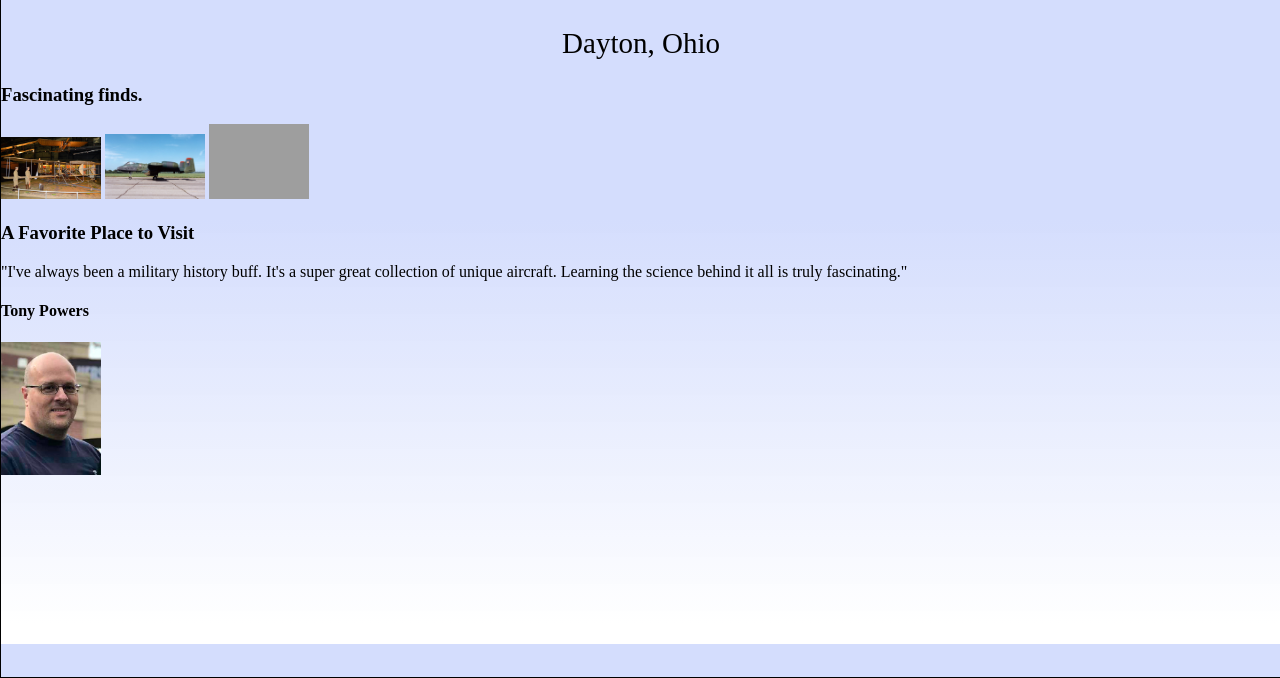
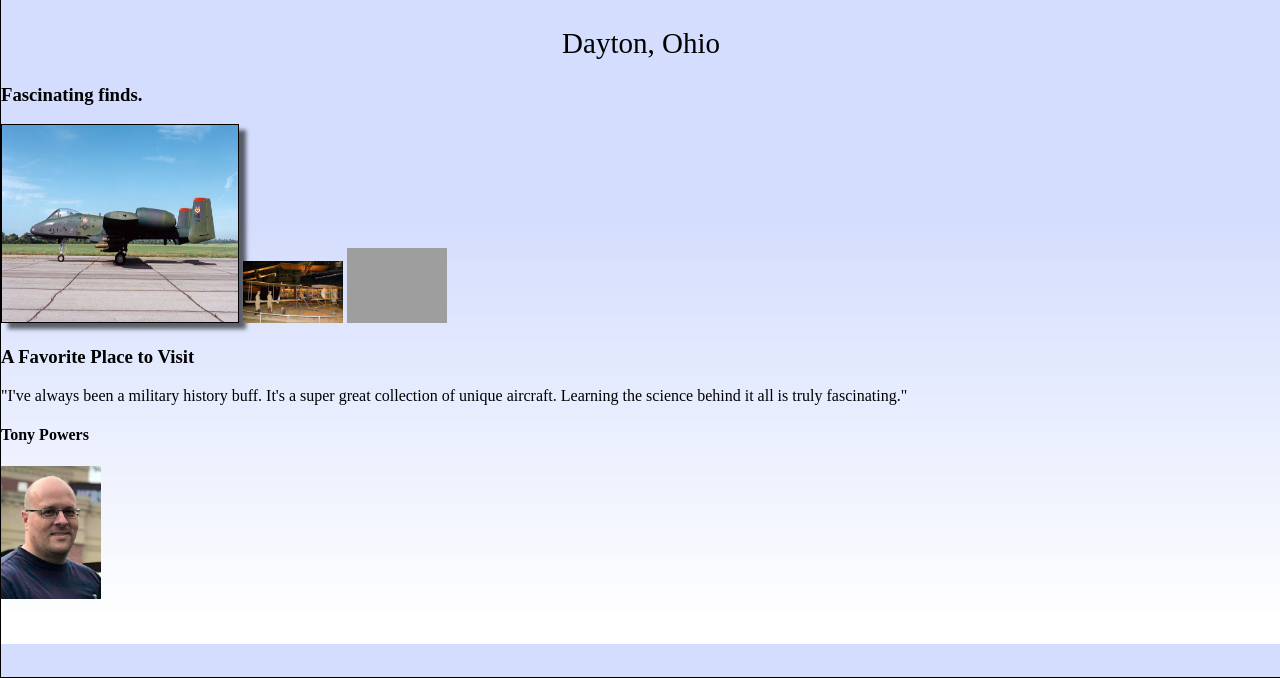
Before and after one commit to t-powers/memorable-visit, a website built with Vite: page index.html in a window 1280 px wide. Shown: the part 156-834 px from the top of the page. Built offline with nearby package versions, Linux system fonts and the light colour scheme; grey boxes are pictures that could not be loaded.

Commit message:
swapping image order

```diff
--- a/index.html
+++ b/index.html
@@ -17,8 +17,8 @@
     <!-- ACTIVITIES SECTION -->
     <div>
       <h3>Fascinating finds.</h3>
-      <img class="img-1" src="images/wright1909military.jpeg" />
-      <img class="img-2" src="images/A10.jpeg" />
+      <img class="img-1" src="images/A10.jpeg" />
+      <img class="img-2" src="images/wright1909military.jpeg" />
       <img class="img-3" src="images/P38.jpeg" />
     </div>
 
--- a/styles.css
+++ b/styles.css
@@ -28,6 +28,7 @@ img {
   font-style: normal;
   font-weight: 400;
   line-height: normal;
+  position: 0 64px 0 44px;
 }
 
 .location {
@@ -38,6 +39,16 @@ img {
   font-style: normal;
   font-weight: 400;
   line-height: normal;
+  position: 0 42px 0 29px;
+}
+.img-1 {
+  width: 236px;
+  height: 197px;
+  flex-shrink: 0;
+  border: 1px solid #000;
+  background: url(images/A10.jpeg), lightgray 50% / cover no-repeat;
+  box-shadow: 7px 6px 4px 0px rgba(0, 0, 0, 0.59);
+  position: 455px 899px 145px 180px;
 }
 
 /* CSS HEX color codes
```
